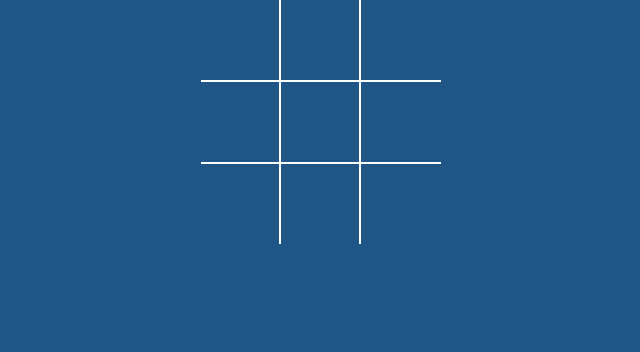
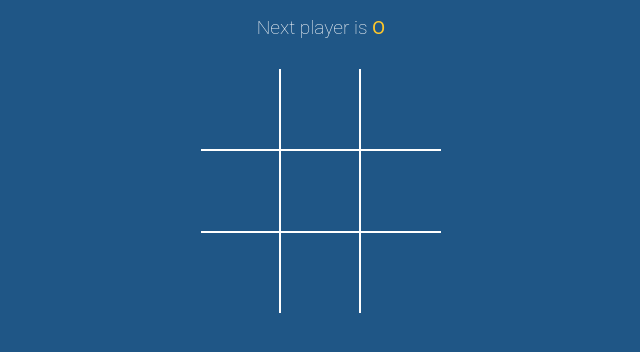
Before and after one commit to Ani1cj/tictactoe-game, a React (Vite) app: page / in a window 1280 px wide. Shown: the top 352 px of the page, without its empty margins (319-959 px from the left). Built offline with nearby package versions, Linux system fonts and the light colour scheme.

Commit message:
display message apply style for status message component

```diff
--- a/src/App.jsx
+++ b/src/App.jsx
@@ -1,10 +1,43 @@
+import {useState} from 'react';
 import './style.scss';
-import Board from './components/Board'
+import Board from './components/Board';
+import StatusMessage from './components/StatusMessage';
+import { calculateWinner } from './winner';
 
 function App() {
+  const[squares, setSquares] = useState(Array(9).fill(null));
+   const[isXNext, setIsXNext]= useState(false);
+
+  const winner = calculateWinner(squares);
+
+
+
+   const handleSquareClick = clickedPosition => {
+    if(squares[clickedPosition] || winner ) {
+       return;
+    }
+
+
+        setSquares(currentSquares => {
+       return currentSquares.map((squareValue,position)=>{
+
+         if(clickedPosition === position)
+         {
+           return isXNext ? 'X': '0';
+         }
+           return squareValue;
+       });
+
+     });
+
+     setIsXNext(currentIsXNext => !currentIsXNext);
+   };
+
+
   return (
     <div className="app">
-    <Board/>
+      <StatusMessage winner={winner} isXNext={isXNext} squares={squares}/>
+    <Board squares={squares} handleSquareClick={handleSquareClick}/>
     </div>
   );
 }
--- a/src/components/Board.jsx
+++ b/src/components/Board.jsx
@@ -1,35 +1,7 @@
-import {useState} from 'react';
 import Square from './Square';
 
 
-const Board = () =>{
-
-   const[squares,setSquares] = useState(Array(9).fill(null));
-   const[isXNext, setIsXNext]= useState(false);
-
-   console.log(squares);
-
-    const handleSquareClick = clickedPosition => {
-
-         if(squares[clickedPosition]) {
-            return;
-         }
-
-
-             setSquares(currentSquares => {
-            return currentSquares.map((squareValue,position)=>{
-
-              if(clickedPosition === position)
-              {
-                return isXNext ? 'X': '0';
-              }
-                return squareValue;
-            });
-
-          });
-
-          setIsXNext((currentIsXNext) => !currentIsXNext)
-        };
+const Board = ({ squares, handleSquareClick }) =>{
 
     const renderSquare = position =>  {
       return (
@@ -41,7 +13,8 @@
 
 
 
-    return ( <div className="board">
+    return (
+    <div className="board">
         <div className="board-row">
           {renderSquare(0)}
           {renderSquare(1)}
--- /dev/null
+++ b/src/components/statusMessage.jsx
@@ -0,0 +1,32 @@
+const StatusMessage = ({winner,isXNext, squares}) => {
+        const noMovesLeft = squares.every(squareValue => squareValue != null);
+        const nextPlayer = isXNext ? 'X' : 'O';
+
+        const renderStatusMessage = () => {
+            if(winner){
+                return  (
+                <> Winner is{' '}
+                   <span className={ winner === 'X' ? 'text-green' : 'text-orange' }>
+                     {winner}
+                     </span>
+                     </>
+                );
+
+            }
+
+            if(!winner && noMovesLeft){
+                return ( <><span className="text-orange">O</span> and{' '} <span className="text-green">X</span> tied</>
+                );
+            }
+
+            if(!winner && !noMovesLeft)
+            {
+                return ( <>Next player is <span className={isXNext ? 'text-green' : 'text-orange'}>{nextPlayer}</span></> );
+            }
+
+            return null;
+        };
+   return <h2 className="status-message">{renderStatusMessage()}</h2>;
+};
+
+export default StatusMessage;
--- /dev/null
+++ b/src/winner.js
@@ -0,0 +1,19 @@
+export function calculateWinner(squares) {
+    const lines = [
+      [0, 1, 2],
+      [3, 4, 5],
+      [6, 7, 8],
+      [0, 3, 6],
+      [1, 4, 7],
+      [2, 5, 8],
+      [0, 4, 8],
+      [2, 4, 6],
+    ];
+    for (let i = 0; i < lines.length; i++) {
+      const [a, b, c] = lines[i];
+      if (squares[a] && squares[a] === squares[b] && squares[a] === squares[c]) {
+        return squares[a];
+      }
+    }
+    return null;
+  }
```
